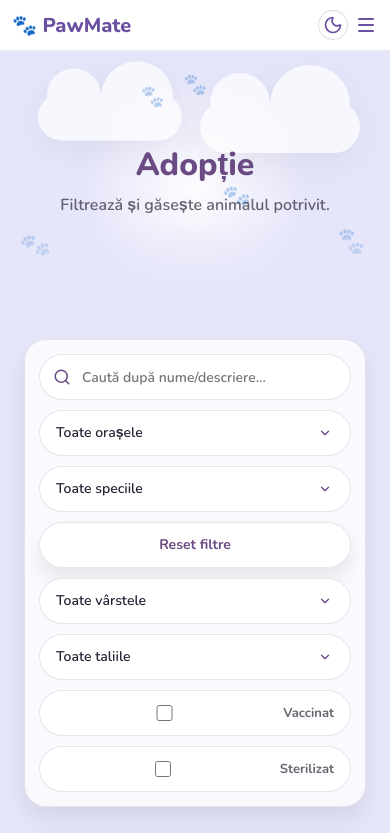
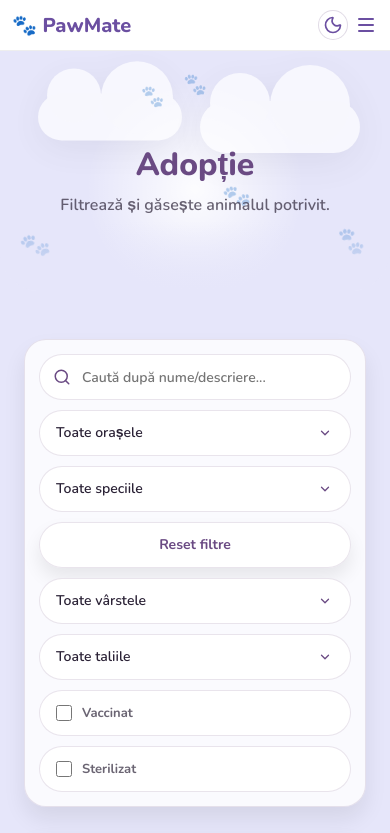
Before and after one commit to viorelinaa/PawMate, a React (Vite) app in the folder frontend/: page /adoptie in a window 390 px wide. Shown: the top 833 px of the page. Built offline with nearby package versions, Linux system fonts and the light colour scheme.

Commit message:
fix la web telefon

```diff
--- a/frontend/src/styles/responsive.css
+++ b/frontend/src/styles/responsive.css
@@ -213,7 +213,7 @@ body {
     }
 
     /* Avoid fixed width input on mobile */
-    .filters input {
+    .filters input:not([type="checkbox"]):not([type="radio"]) {
         width: 100% !important;
     }
 
@@ -225,8 +225,9 @@ body {
         max-width: 100%;
     }
 
-    input,
-    select {
+    input:not([type="checkbox"]):not([type="radio"]),
+    select,
+    textarea {
         width: 100%;
         font-size: 14px;
         padding: 12px 14px;
```
